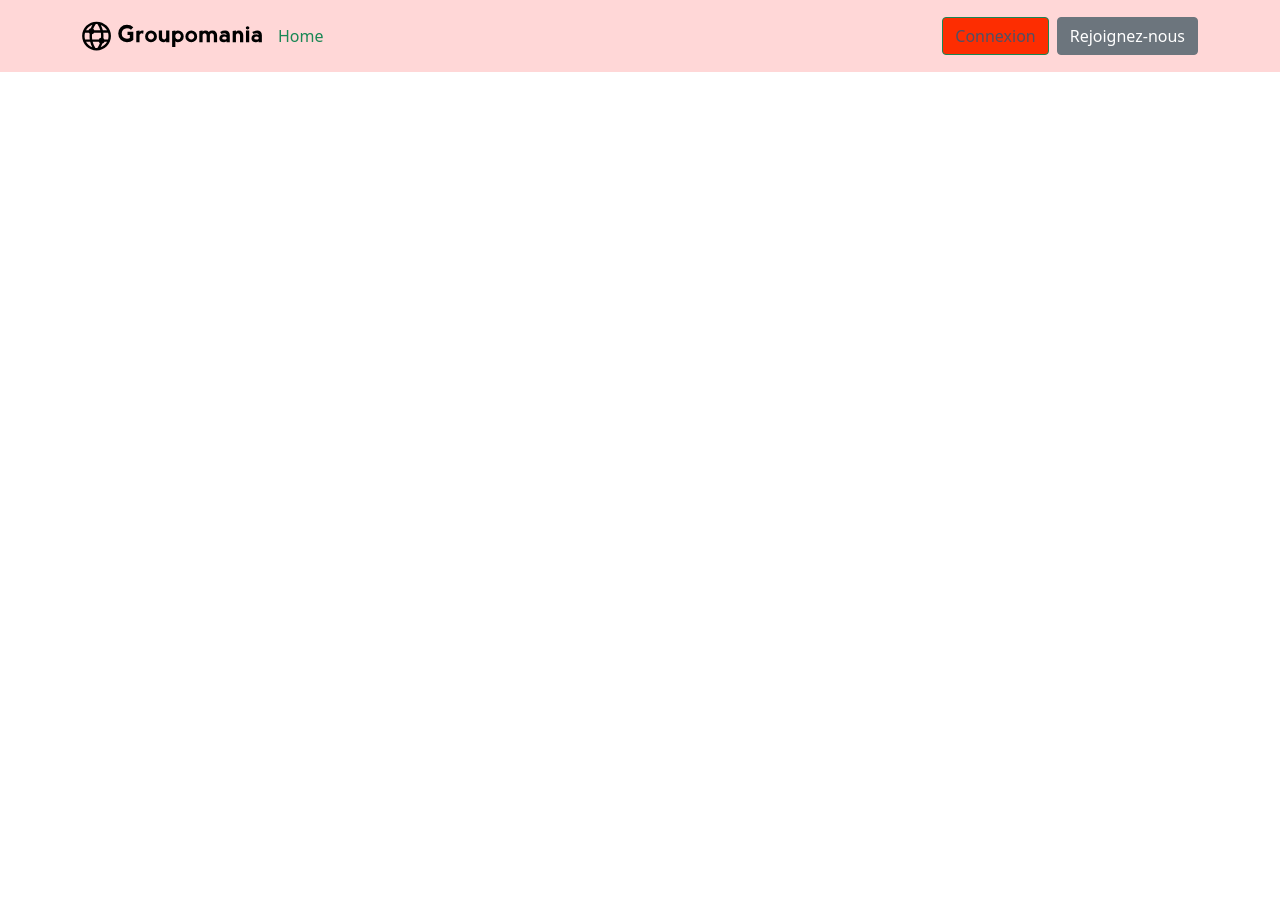
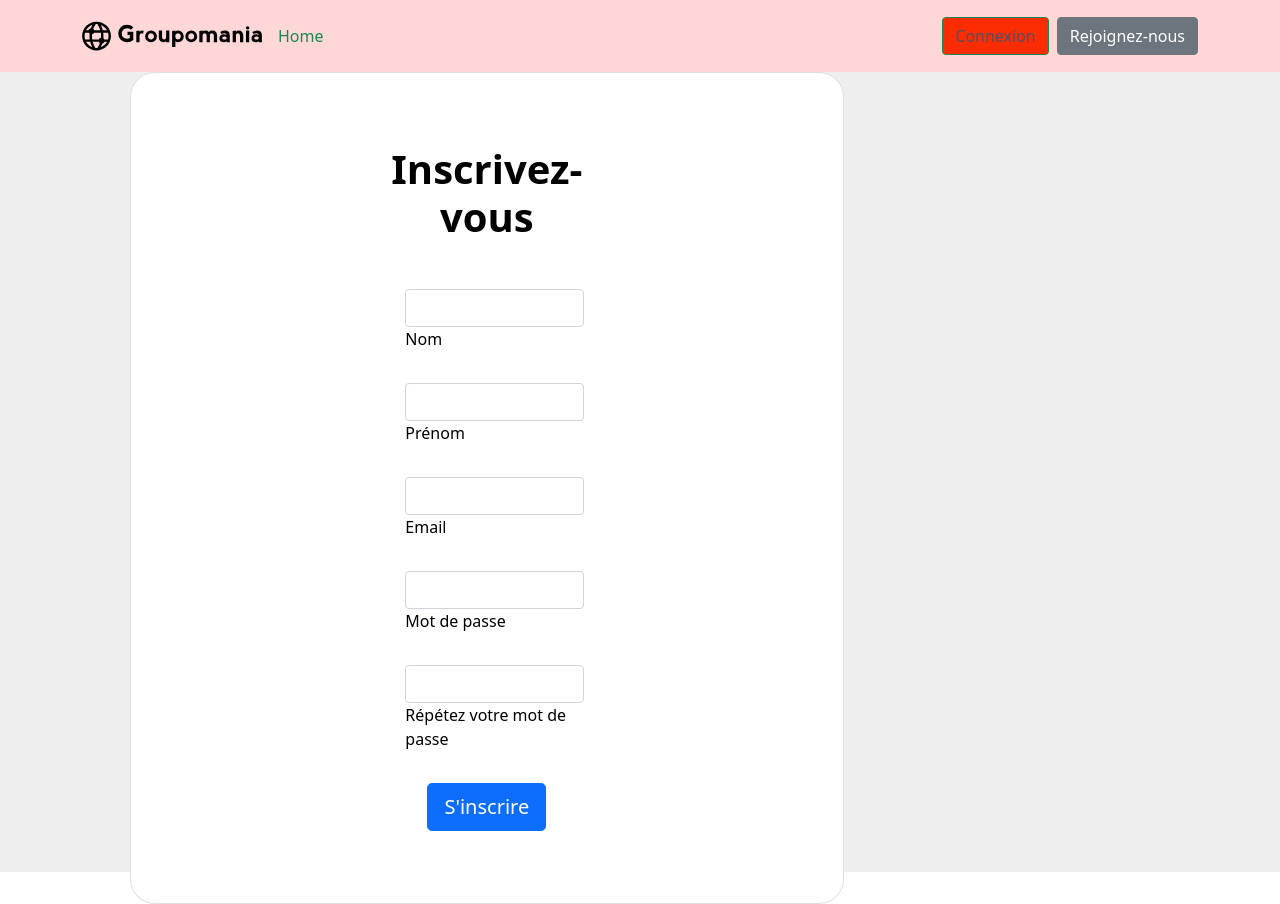
Before and after one commit to neodwin/Projet-7, a Vue app in the folder Front/: page /signup in a window 1280 px wide. Before the commit the page ends 800 px from the top, so only its background shows below. Built offline with nearby package versions, Linux system fonts and the light colour scheme.

Commit message:
WIP front add signup & refactoring

```diff
--- a/Front/src/App.vue
+++ b/Front/src/App.vue
@@ -1,19 +1,21 @@
 <script>
   import "../public/custom.css"
-  import LoginVue from './components/Login.vue'
-  import Navbar from './components/Navbar.vue'
+  import LoginPage from './pages/LoginPage.vue'
+  import SignUpPage from "./pages/SignUpPage.vue"
+  import AppNavbar from './components/layout/AppNavbar.vue'
 
   export default {
     name: "App",
     components: {
-      LoginVue,
-      Navbar
+      LoginPage,
+      SignUpPage,
+      AppNavbar
     }
   }
 </script>
 
 <template>
-  <navbar />
+  <AppNavbar />
   <router-view></router-view>
 </template>
 
--- a/Front/src/components/Navbar.vue
+++ b/Front/src/components/layout/AppNavbar.vue
@@ -1,8 +1,8 @@
 <script>
-    import "../../public/custom.css"
-    import Logo from "./Logo.vue"
+    import "../../../public/custom.css"
+    import Logo from "../ui/Logo.vue"
     export default {
-        name: "Navbar",
+        name: "AppNavbar",
         components: { Logo }
     }
 </script>
--- a/Front/src/components/Avatar.vue
+++ b/Front/src/components/ui/Avatar.vue
@@ -6,7 +6,7 @@
 
 <template>
     <img
-        src="../assets/avatar.jpg"
+        src="../../assets/avatar.jpg"
         alt="avatar"
         class="rounded-circle me-2"
     />
--- a/Front/src/components/Login.vue
+++ b/Front/src/pages/LoginPage.vue
@@ -1,14 +1,13 @@
 <script>
     import "../../public/custom.css"
     export default {
-        name: "Login"
+        name: "LoginPage"
     }
 </script>
 
 <template>
   <main class="form-signin w-100 m-auto">
     <form>
-      <img class="mb-4 d-block mx-auto" src="../assets/icon-left-font.png" alt="" width="92" height="37">
         <h1 class="h3 mb-3 fw-normal">Veuillez vous identifier</h1>
       <div class="form-floating">
         <input type="email" class="form-control" id="floatingInput" placeholder="name@example.com">
--- /dev/null
+++ b/Front/src/pages/SignUpPage.vue
@@ -0,0 +1,81 @@
+<script>
+     import "../../public/custom.css"
+    export default {
+        name: "SignUpPage"
+    }
+</script>
+
+<template>
+    <section class="vh-100" style="background-color: #eee;">
+  <div class="container h-100">
+    <div class="row d-flex justify-content-center align-items-center h-100">
+      <div class="col-lg-12 col-xl-11">
+        <div class="card text-black" style="border-radius: 25px;">
+          <div class="card-body p-md-5">
+            <div class="row justify-content-center">
+              <div class="col-md-10 col-lg-6 col-xl-5 order-2 order-lg-1">
+
+                <p class="text-center h1 fw-bold mb-5 mx-1 mx-md-4 mt-4">Inscrivez-vous</p>
+
+                <form class="mx-1 mx-md-4">
+
+                  <div class="d-flex flex-row align-items-center mb-4">
+                    <i class="fas fa-user fa-lg me-3 fa-fw"></i>
+                    <div class="form-outline flex-fill mb-0">
+                      <input type="text" id="form3Example1c" class="form-control" />
+                      <label class="form-label" for="form3Example1c">Nom</label>
+                    </div>
+                  </div>
+
+                  <div class="d-flex flex-row align-items-center mb-4">
+                    <i class="fas fa-user fa-lg me-3 fa-fw"></i>
+                    <div class="form-outline flex-fill mb-0">
+                      <input type="text" id="form3Example1c" class="form-control" />
+                      <label class="form-label" for="form3Example1c">Prénom</label>
+                    </div>
+                  </div>
+
+                  <div class="d-flex flex-row align-items-center mb-4">
+                    <i class="fas fa-envelope fa-lg me-3 fa-fw"></i>
+                    <div class="form-outline flex-fill mb-0">
+                      <input type="email" id="form3Example3c" class="form-control" />
+                      <label class="form-label" for="form3Example3c">Email</label>
+                    </div>
+                  </div>
+
+                  <div class="d-flex flex-row align-items-center mb-4">
+                    <i class="fas fa-lock fa-lg me-3 fa-fw"></i>
+                    <div class="form-outline flex-fill mb-0">
+                      <input type="password" id="form3Example4c" class="form-control" />
+                      <label class="form-label" for="form3Example4c">Mot de passe</label>
+                    </div>
+                  </div>
+
+                  <div class="d-flex flex-row align-items-center mb-4">
+                    <i class="fas fa-key fa-lg me-3 fa-fw"></i>
+                    <div class="form-outline flex-fill mb-0">
+                      <input type="password" id="form3Example4cd" class="form-control" />
+                      <label class="form-label" for="form3Example4cd">Répétez votre mot de passe</label>
+                    </div>
+                  </div>
+
+                  <div class="d-flex justify-content-center mx-4 mb-3 mb-lg-4">
+                    <button type="button" class="btn btn-primary btn-lg">S'inscrire</button>
+                  </div>
+
+                </form>
+
+              </div>
+
+            </div>
+          </div>
+        </div>
+      </div>
+    </div>
+  </div>
+</section>
+</template>
+
+<style>
+
+</style>
--- a/Front/src/components/Wall.vue
+++ b/Front/src/pages/WallPage.vue
@@ -1,9 +1,9 @@
 <script>
 import "../../public/custom.css"
-import Card from "./Card.vue"
-import PostForm from "./PostForm.vue"
+import Card from "./post/Card.vue"
+import PostForm from "./post/PostForm.vue"
 export default {
-    name: "Wall",
+    name: "WallPage",
     components: {
         Card,
         PostForm
@@ -14,7 +14,6 @@
 <template>
     <div class="container-sm">
         <PostForm></PostForm>
-        <hr class="dropdown-divider mt-4" />
         <Card></Card>
         <Card></Card>
         <Card></Card>
--- a/Front/src/components/Card.vue
+++ b/Front/src/pages/post/Card.vue
@@ -1,7 +1,7 @@
 <script>
-  import "../../public/custom.css"
+  import "../../../public/custom.css"
   import Comment from "./Comment.vue"
-  import Avatar from "./Avatar.vue"
+  import Avatar from "../../components/ui/Avatar.vue"
   export default {
       name: "Card",
       components: {
--- a/Front/src/components/Comment.vue
+++ b/Front/src/pages/post/Comment.vue
@@ -1,5 +1,5 @@
 <script>
-    import Avatar from "./Avatar.vue"
+    import Avatar from "../../components/ui/Avatar.vue"
     export default {
         name: "Comment",
         components: {
--- /dev/null
+++ b/Front/src/routes/router.js
@@ -0,0 +1,13 @@
+import LoginPage from "../pages/LoginPage.vue"
+import SignUpPage from "../pages/SignUpPage.vue"
+import WallPage from "../pages/WallPage.vue"
+import { createRouter, createWebHistory } from 'vue-router'
+
+const routes = [
+    { path: "/", component: LoginPage },
+    { path: "/signup", component: SignUpPage },
+    { path: "/home", component: WallPage }
+]
+const router = createRouter({ history: createWebHistory(), routes })
+
+export { router }
```
Also changed, not shown: Front/src/main.js (+1 -9 lines), Front/src/components/ui/Logo.vue (renamed from Front/src/components/Logo.vue), Front/src/pages/post/PostForm.vue (renamed from Front/src/components/PostForm.vue).
